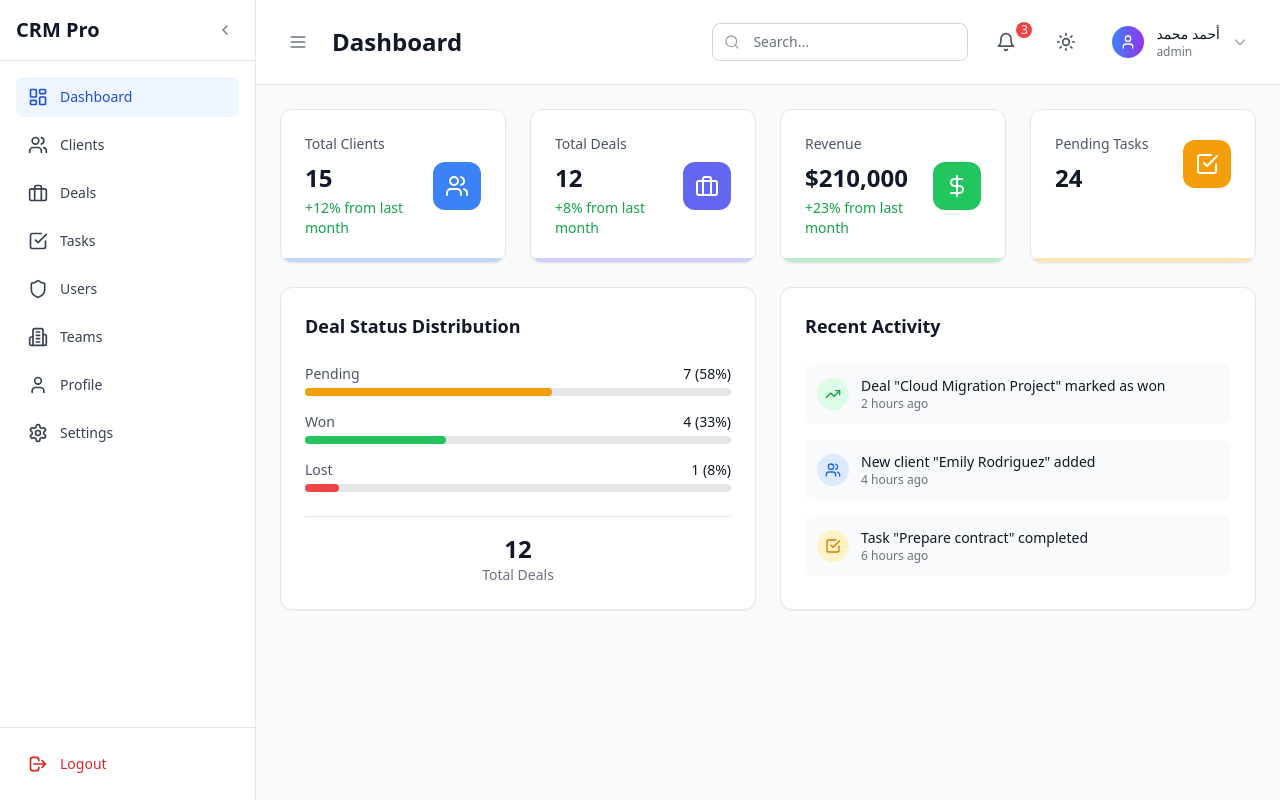
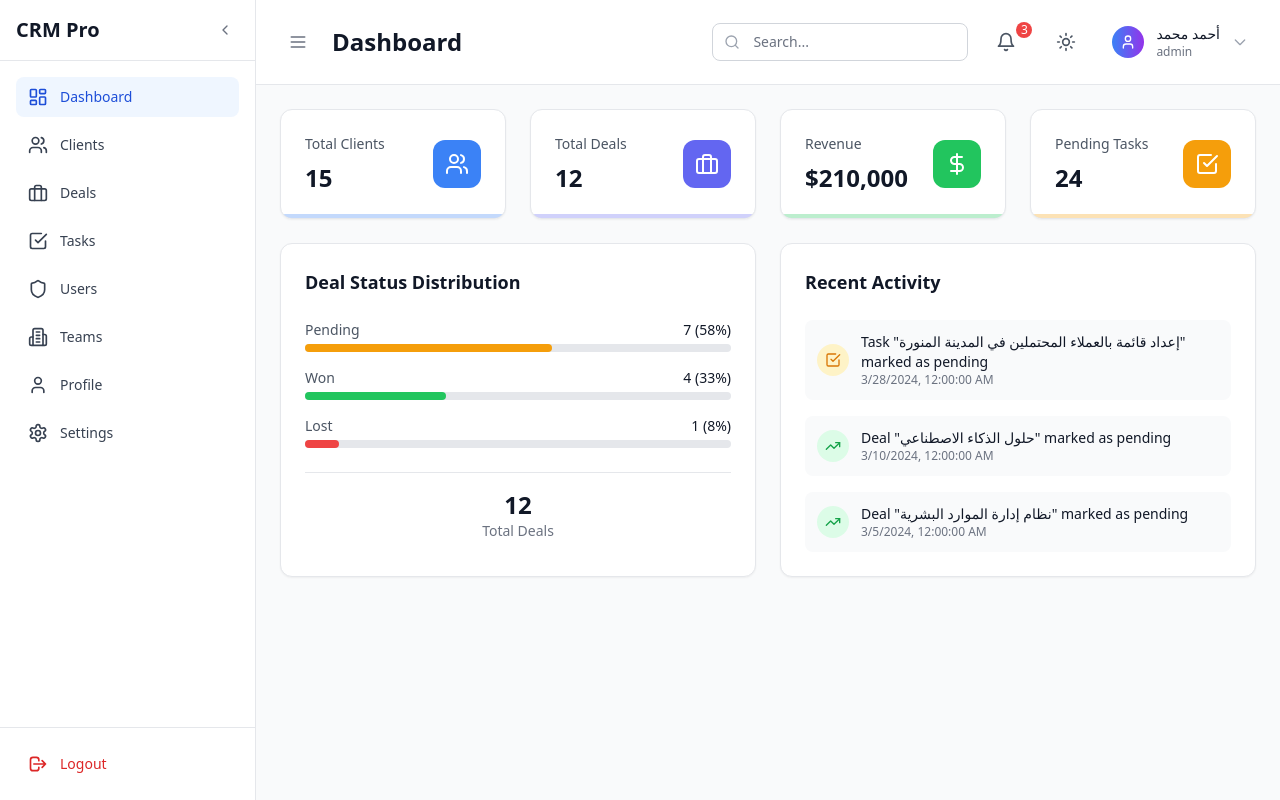
Before and after one commit to isamch/IC-CRM-Pro, a React (Vite) app: page /dashboard in a window 1280 px wide. Both pictures are taken after a click on the button "تسجيل الدخول". Built offline with nearby package versions, Linux system fonts and the light colour scheme.

Commit message:
fix dash

```diff
--- a/src/pages/Dashboard.tsx
+++ b/src/pages/Dashboard.tsx
@@ -2,7 +2,9 @@ import React from 'react';
 import { Users, Briefcase, TrendingUp, CheckSquare, DollarSign } from 'lucide-react';
 import { Card } from '../components/ui/Card';
 import { DealStatusChart } from '../components/charts/DealStatusChart';
-import { mockDashboardStats } from '../data/mockData';
+import { useAuth } from '../contexts/AuthContext';
+import { mockClients, mockDeals, mockTasks, mockUsers } from '../data/mockData';
+import { Client, Deal, Task, User } from '../types';
 
 const StatCard: React.FC<{
   title: string;
@@ -31,6 +33,49 @@ const StatCard: React.FC<{
 };
 
 export const Dashboard: React.FC = () => {
+  const { user } = useAuth();
+
+  // Helper: get team members for sales_manager
+  const getTeamMembers = () => {
+    if (!user) return [];
+    if (user.role === 'sales_manager') {
+      return mockUsers.filter(u => u.teamId === user.teamId && u.isActive);
+    }
+    return [];
+  };
+
+  let clients: Client[] = [];
+  let deals: Deal[] = [];
+  let tasks: Task[] = [];
+  let revenue = 0;
+  let pendingTasks = 0;
+  let dealsByStatus = { pending: 0, won: 0, lost: 0 };
+
+  if (user) {
+    if (user.role === 'admin') {
+      clients = mockClients;
+      deals = mockDeals;
+      tasks = mockTasks;
+    } else if (user.role === 'sales_manager') {
+      const teamMembers = getTeamMembers();
+      const teamMemberIds = teamMembers.map(u => u.id);
+      clients = mockClients.filter(c => teamMemberIds.includes(c.assignedTo || ''));
+      deals = mockDeals.filter(d => teamMemberIds.includes(d.assignedTo || ''));
+      tasks = mockTasks.filter(t => teamMemberIds.includes(t.assignee || ''));
+    } else if (user.role === 'sales_representative') {
+      clients = mockClients.filter(c => c.assignedTo === user.id);
+      deals = mockDeals.filter(d => d.assignedTo === user.id);
+      tasks = mockTasks.filter(t => t.assignee === user.id);
+    }
+    revenue = deals.filter(d => d.status === 'won').reduce((sum, d) => sum + d.amount, 0);
+    pendingTasks = tasks.filter(t => t.status === 'pending').length;
+    dealsByStatus = {
+      pending: deals.filter(d => d.status === 'pending').length,
+      won: deals.filter(d => d.status === 'won').length,
+      lost: deals.filter(d => d.status === 'lost').length,
+    };
+  }
+
   const formatCurrency = (amount: number) => {
     return new Intl.NumberFormat('en-US', {
       style: 'currency',
@@ -39,34 +84,53 @@ export const Dashboard: React.FC = () => {
     }).format(amount);
   };
 
+  // Dynamic recent activity: last 3 deals or tasks
+  let recentActivity: { type: string; title: string; date: string; status?: string }[] = [];
+  if (user) {
+    recentActivity = [
+      ...deals.slice(-2).map(d => ({
+        type: 'deal',
+        title: `Deal "${d.title}" marked as ${d.status === 'won' ? 'won' : d.status === 'lost' ? 'lost' : 'pending'}`,
+        date: d.date,
+        status: d.status
+      })),
+      ...tasks.slice(-1).map(t => ({
+        type: 'task',
+        title: `Task "${t.title}" marked as ${t.status === 'done' ? 'completed' : 'pending'}`,
+        date: t.dueDate,
+        status: t.status
+      }))
+    ].sort((a, b) => new Date(b.date).getTime() - new Date(a.date).getTime()).slice(0, 3);
+  }
+
   return (
     <div className="p-6 space-y-6">
       {/* Stats Grid */}
       <div className="grid grid-cols-1 md:grid-cols-2 lg:grid-cols-4 gap-6">
         <StatCard
           title="Total Clients"
-          value={mockDashboardStats.totalClients}
+          value={clients.length}
           icon={Users}
           color="bg-blue-500"
-          trend="+12% from last month"
+          trend={undefined}
         />
         <StatCard
           title="Total Deals"
-          value={mockDashboardStats.totalDeals}
+          value={deals.length}
           icon={Briefcase}
           color="bg-indigo-500"
-          trend="+8% from last month"
+          trend={undefined}
         />
         <StatCard
           title="Revenue"
-          value={formatCurrency(mockDashboardStats.revenue)}
+          value={formatCurrency(revenue)}
           icon={DollarSign}
           color="bg-green-500"
-          trend="+23% from last month"
+          trend={undefined}
         />
         <StatCard
           title="Pending Tasks"
-          value={mockDashboardStats.pendingTasks}
+          value={pendingTasks}
           icon={CheckSquare}
           color="bg-amber-500"
         />
@@ -74,48 +138,28 @@ export const Dashboard: React.FC = () => {
 
       {/* Charts and Details */}
       <div className="grid grid-cols-1 lg:grid-cols-2 gap-6">
-        <DealStatusChart data={mockDashboardStats.dealsByStatus} />
-
+        <DealStatusChart data={dealsByStatus} />
         <Card>
           <h3 className="text-lg font-semibold text-gray-900 dark:text-white mb-6">
             Recent Activity
           </h3>
           <div className="space-y-4">
-            <div className="flex items-center space-x-3 p-3 bg-gray-50 dark:bg-gray-700 rounded-lg">
-              <div className="w-8 h-8 bg-green-100 dark:bg-green-900 rounded-full flex items-center justify-center">
-                <TrendingUp className="w-4 h-4 text-green-600 dark:text-green-400" />
+            {recentActivity.length === 0 && (
+              <div className="text-gray-500 dark:text-gray-400">No recent activity.</div>
+            )}
+            {recentActivity.map((activity, idx) => (
+              <div key={idx} className="flex items-center space-x-3 p-3 bg-gray-50 dark:bg-gray-700 rounded-lg">
+                <div className={`w-8 h-8 rounded-full flex items-center justify-center ${activity.type === 'deal' ? 'bg-green-100 dark:bg-green-900' : 'bg-amber-100 dark:bg-amber-900'}`}>
+                  {activity.type === 'deal' ? <TrendingUp className="w-4 h-4 text-green-600 dark:text-green-400" /> : <CheckSquare className="w-4 h-4 text-amber-600 dark:text-amber-400" />}
+                </div>
+                <div className="flex-1">
+                  <p className="text-sm font-medium text-gray-900 dark:text-white">
+                    {activity.title}
+                  </p>
+                  <p className="text-xs text-gray-500 dark:text-gray-400">{new Date(activity.date).toLocaleString()}</p>
+                </div>
               </div>
-              <div className="flex-1">
-                <p className="text-sm font-medium text-gray-900 dark:text-white">
-                  Deal "Cloud Migration Project" marked as won
-                </p>
-                <p className="text-xs text-gray-500 dark:text-gray-400">2 hours ago</p>
-              </div>
-            </div>
-
-            <div className="flex items-center space-x-3 p-3 bg-gray-50 dark:bg-gray-700 rounded-lg">
-              <div className="w-8 h-8 bg-blue-100 dark:bg-blue-900 rounded-full flex items-center justify-center">
-                <Users className="w-4 h-4 text-blue-600 dark:text-blue-400" />
-              </div>
-              <div className="flex-1">
-                <p className="text-sm font-medium text-gray-900 dark:text-white">
-                  New client "Emily Rodriguez" added
-                </p>
-                <p className="text-xs text-gray-500 dark:text-gray-400">4 hours ago</p>
-              </div>
-            </div>
-
-            <div className="flex items-center space-x-3 p-3 bg-gray-50 dark:bg-gray-700 rounded-lg">
-              <div className="w-8 h-8 bg-amber-100 dark:bg-amber-900 rounded-full flex items-center justify-center">
-                <CheckSquare className="w-4 h-4 text-amber-600 dark:text-amber-400" />
-              </div>
-              <div className="flex-1">
-                <p className="text-sm font-medium text-gray-900 dark:text-white">
-                  Task "Prepare contract" completed
-                </p>
-                <p className="text-xs text-gray-500 dark:text-gray-400">6 hours ago</p>
-              </div>
-            </div>
+            ))}
           </div>
         </Card>
       </div>
```
